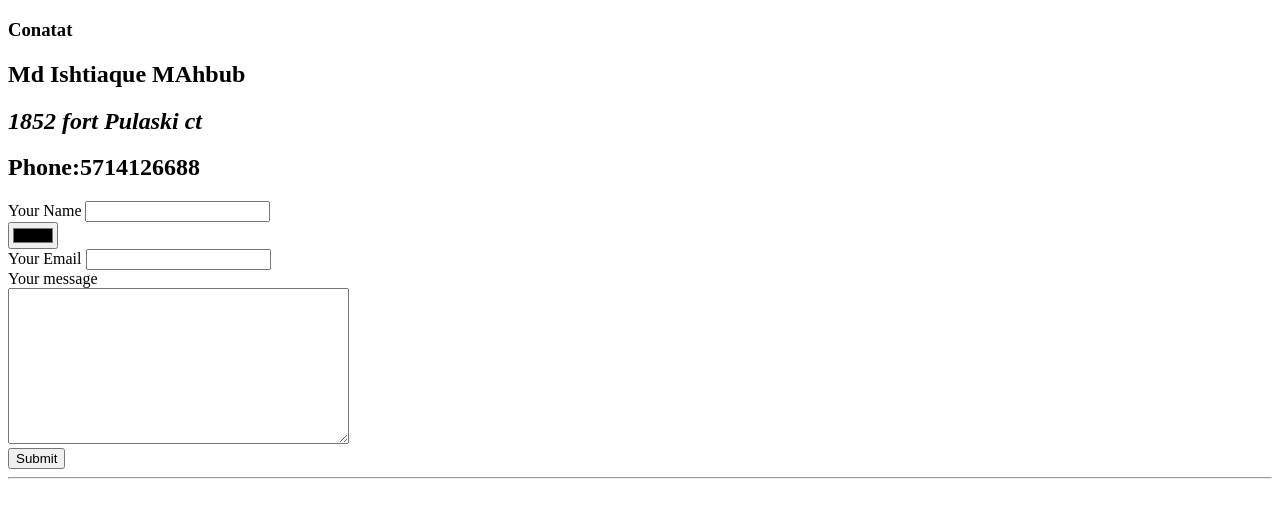
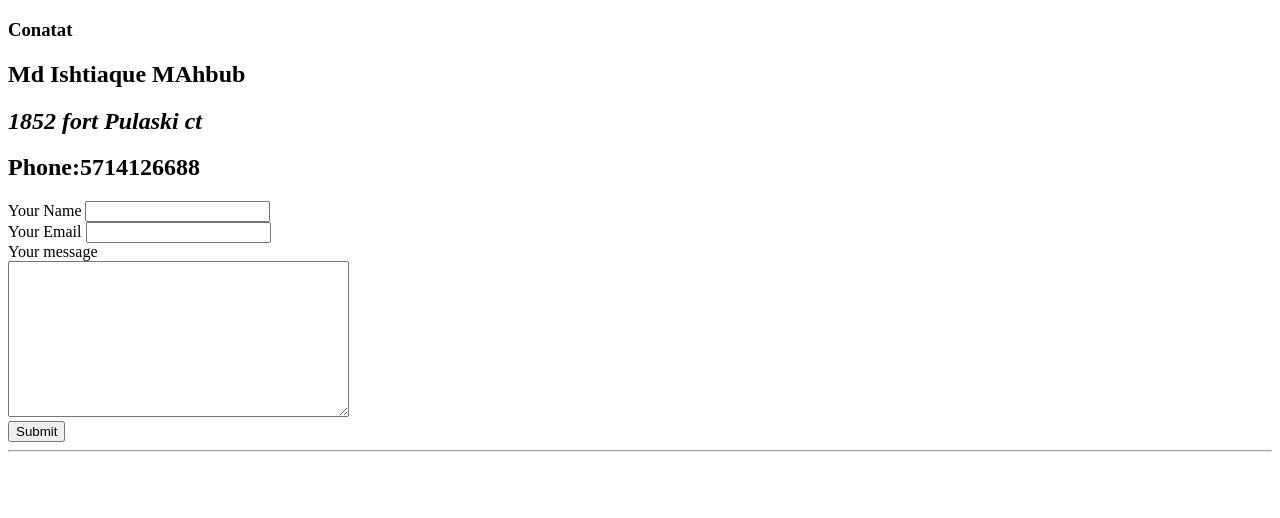
Before and after one commit to Ishtiaque1205/cv, a plain HTML site: page Contact.html in a window 1280 px wide. Drawn offline with Linux system fonts and the light colour scheme.

Commit message:
Update Contact.html

```diff
--- a/Contact.html
+++ b/Contact.html
@@ -13,8 +13,6 @@
 <form action="index.html" method="post" enctype="text/plain">
    <label>Your Name</label>
    <input type="text" name="Yourname" value="">
-   <br>
-   <input type="color" name="" value="">
    <br>
 <labe>Your Email</label>
      <input type="email" name="" value="">
```
